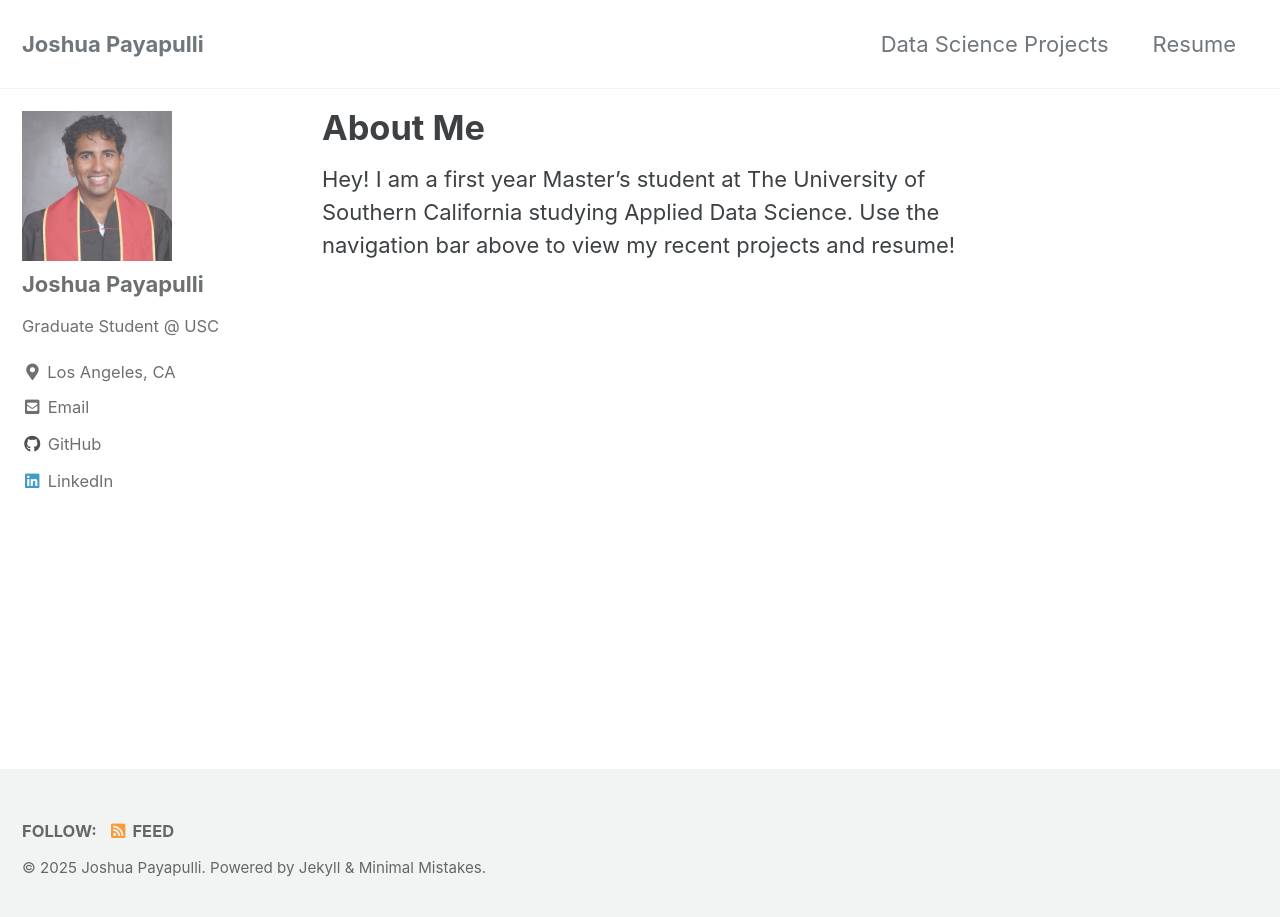
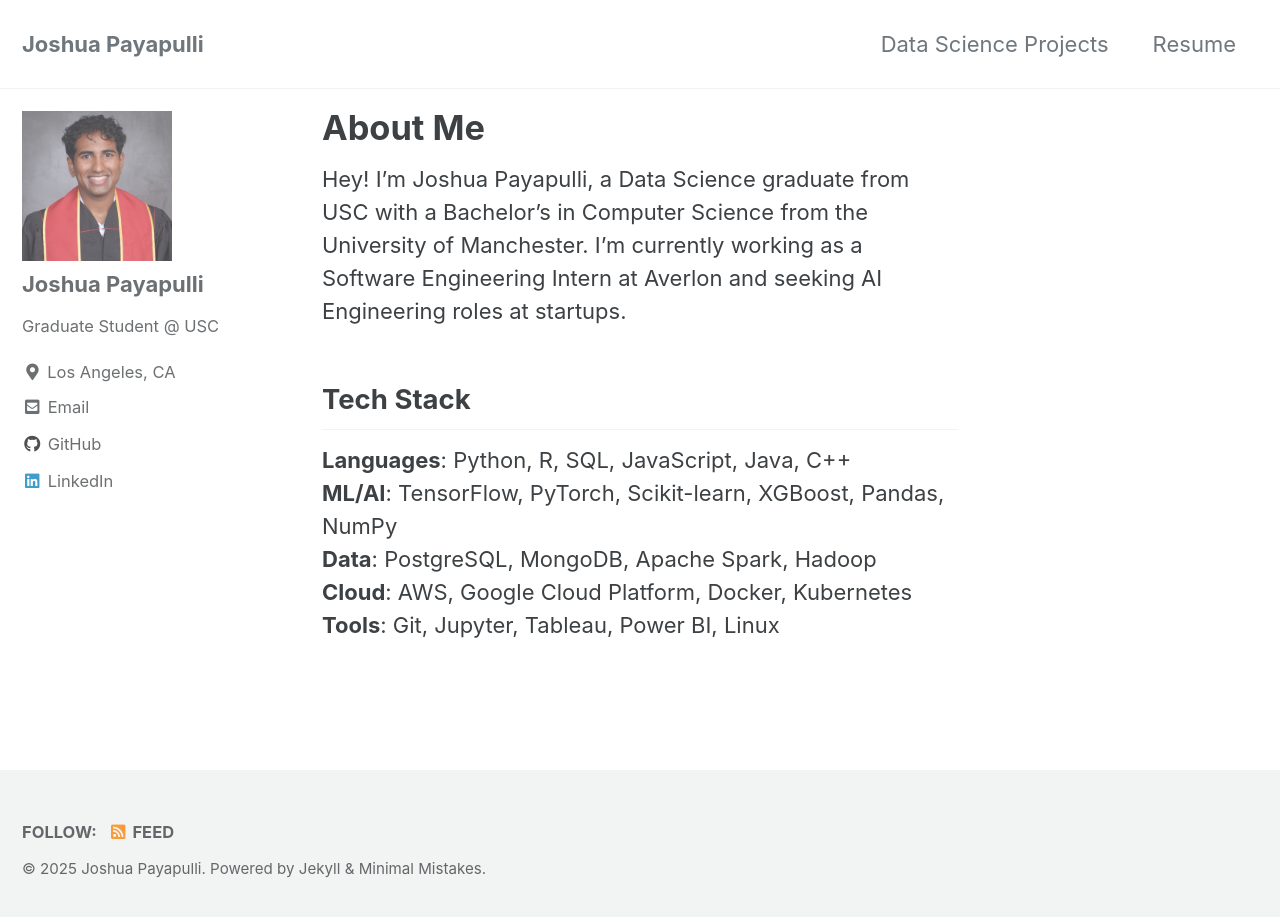
Before and after one commit to Payapulli/Payapulli.github.io, a Jekyll site: the page built from index.md, in a window 1280 px wide and 924 px high. Shown: the top 917 px of the window. Built offline with Jekyll 4.4.1, drawn with Linux system fonts in a browser that asks for light colours; cached includes are drawn as plain includes; the list of posts is cut into pages by our own code.

Commit message:
Update home page

```diff
--- a/index.md
+++ b/index.md
@@ -5,4 +5,12 @@
 author_profile: true
 ---
 
-Hey! I am a first year Master's student at The University of Southern California studying Applied Data Science. Use the navigation bar above to view my recent projects and resume!
+Hey! I'm Joshua Payapulli, a Data Science graduate from USC with a Bachelor's in Computer Science from the University of Manchester. I'm currently working as a Software Engineering Intern at Averlon and seeking AI Engineering roles at startups.
+
+## Tech Stack
+
+**Languages**: Python, R, SQL, JavaScript, Java, C++
+**ML/AI**: TensorFlow, PyTorch, Scikit-learn, XGBoost, Pandas, NumPy
+**Data**: PostgreSQL, MongoDB, Apache Spark, Hadoop
+**Cloud**: AWS, Google Cloud Platform, Docker, Kubernetes
+**Tools**: Git, Jupyter, Tableau, Power BI, Linux
```
